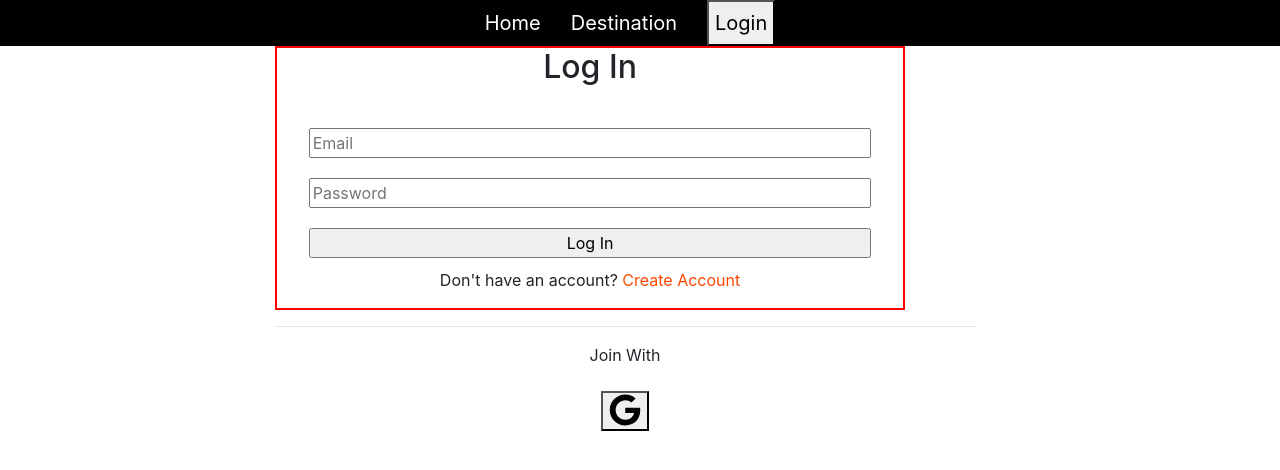
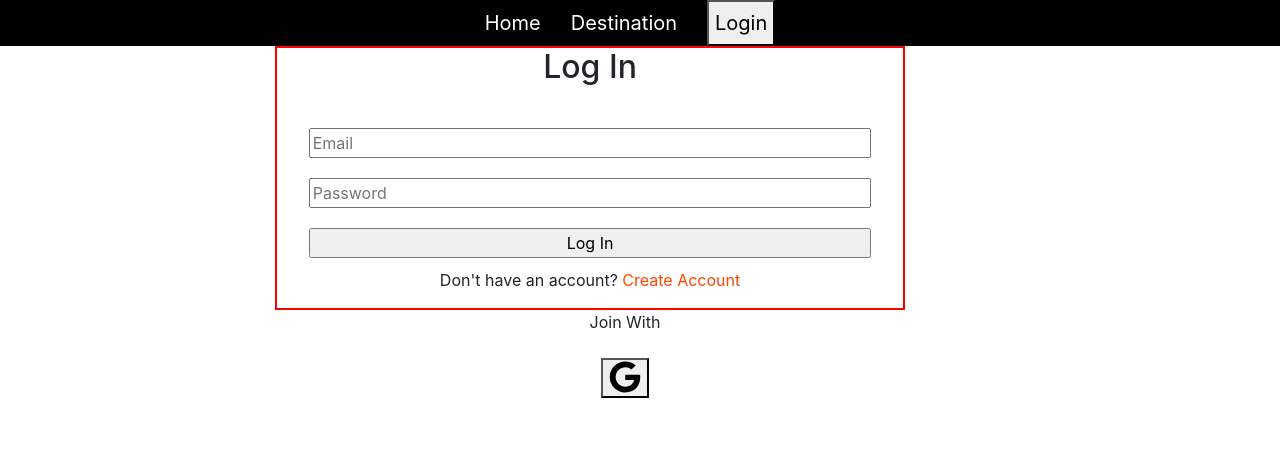
Before and after one commit to mozibrishu/MoRRi-Transport, a React (Create React App) app: page /login in a window 1280 px wide. Shown: the top 470 px of the page. Built offline with nearby package versions, Linux system fonts and the light colour scheme.

Commit message:
Before Map

```diff
--- a/src/components/Destination/Destination.js
+++ b/src/components/Destination/Destination.js
@@ -5,6 +5,7 @@ import transportData from '../../data/data.json'
 import mapImage from '../../images/Map.png'
 import peopleIcon from '../../images/peopleicon.png'
 import './Destination.css'
+import { displayError, getValue, hideError } from '../Login/LoginManager';
 
 const Destination = () => {
 
@@ -14,17 +15,17 @@ const Destination = () => {
     const [click, setClick] = useState(false);
     useEffect(() => setTransports(transportData), [])
 
-    const getValue = (id) => {
-        const value = document.getElementById(`${id}`).value;
-        return value;
-    }
+
     const handleSearchClick = () => {
        const from = getValue('pickFrom');
        const to = getValue('pickTo');
        if(from.length>1 && to.length>1){
            setStartFrom(from);
            setEndTo(to);
-           setClick(!click)
+           setClick(!click);
+           hideError("searchError");
+       }else{
+           displayError("searchError");
        }
     }
 
@@ -41,6 +42,7 @@ const Destination = () => {
                         <label for="pickTo" className="text-left">Pick To</label><br />
                         <input type="text" name="pickTo" id="pickTo" placeholder="Pick To" />
                         <br />
+                        <p id="searchError" className="error">*Enter Value.</p>
                         <br />
                         <button onClick={handleSearchClick}>search</button>
 
--- a/src/components/Login/Login.js
+++ b/src/components/Login/Login.js
@@ -2,7 +2,7 @@ import React, { useState } from 'react';
 import { useContext } from 'react';
 import { UserContext } from '../../App';
 import { useHistory, useLocation } from 'react-router-dom';
-import { initializeLoginFramework, handleGoogleSignIn, handleSignOut, signInWithEmailAndPassword, createUserWithEmailAndPassword } from './LoginManager';
+import { initializeLoginFramework, handleGoogleSignIn, handleSignOut, signInWithEmailAndPassword, createUserWithEmailAndPassword, getValue, hideError, displayError } from './LoginManager';
 import './Login.css'
 import { FontAwesomeIcon } from '@fortawesome/react-fontawesome'
 import { faGoogle } from '@fortawesome/free-brands-svg-icons'
@@ -49,16 +49,9 @@ const Login = () => {
         }
     }
 
-    const setValue = (id,value) => {
-        document.getElementById(id).value = value;
-    }
-    const getValue = (id) => {
-        const value = document.getElementById(`${id}`).value;
-        return value;
-    }
 
-    const displayError = id => { document.getElementById(`${id}`).style.display = 'block'}
-    const hideError = id => { document.getElementById(`${id}`).style.display = 'none'}
+
+
     const handleBlur = (e) => {
         let isFieldValid = true;
         if (e.target.name === 'name') {
@@ -147,7 +140,7 @@ const Login = () => {
                     <p style={{ color: 'red' }}>{user.error}</p>
                     {user.success && <p style={{ color: 'green' }}>User {newUser ? 'created' : 'Logged In'} successfully</p>}
                 </div>
-                <hr/>
+
                 <span onClick={googleSignIn}>Join With <br/><br/> <button> <FontAwesomeIcon icon={faGoogle} className="google" /></button></span>
             </div>
         </div>
--- a/src/components/Login/LoginManager.js
+++ b/src/components/Login/LoginManager.js
@@ -89,3 +89,11 @@ export const handleSignOut = () => {
             // An error happened.
         });
 }
+
+export const getValue = (id) => {
+    const value = document.getElementById(`${id}`).value;
+    return value;
+}
+
+export const displayError = id => { document.getElementById(`${id}`).style.display = 'block'}
+export const hideError = id => { document.getElementById(`${id}`).style.display = 'none'}
```
